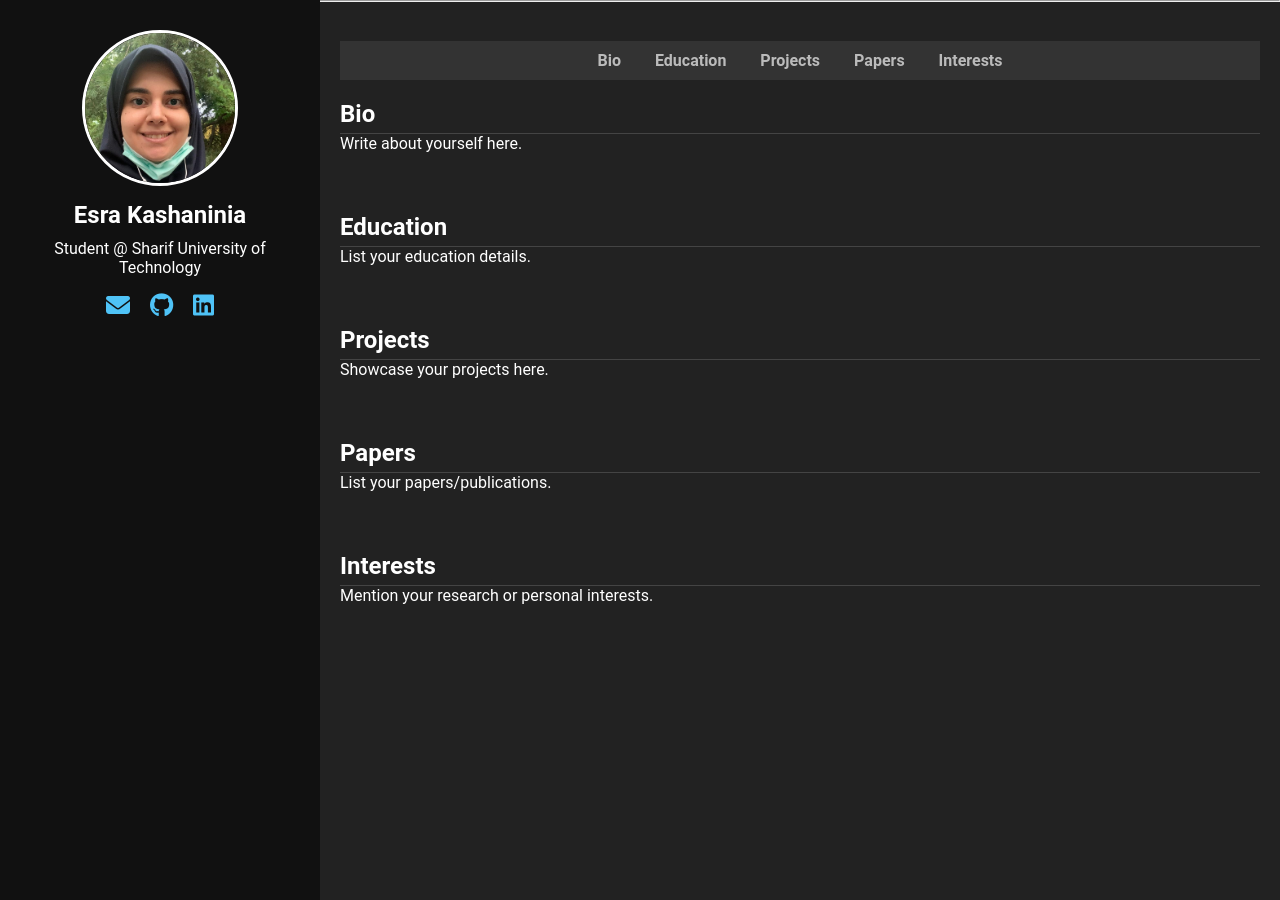
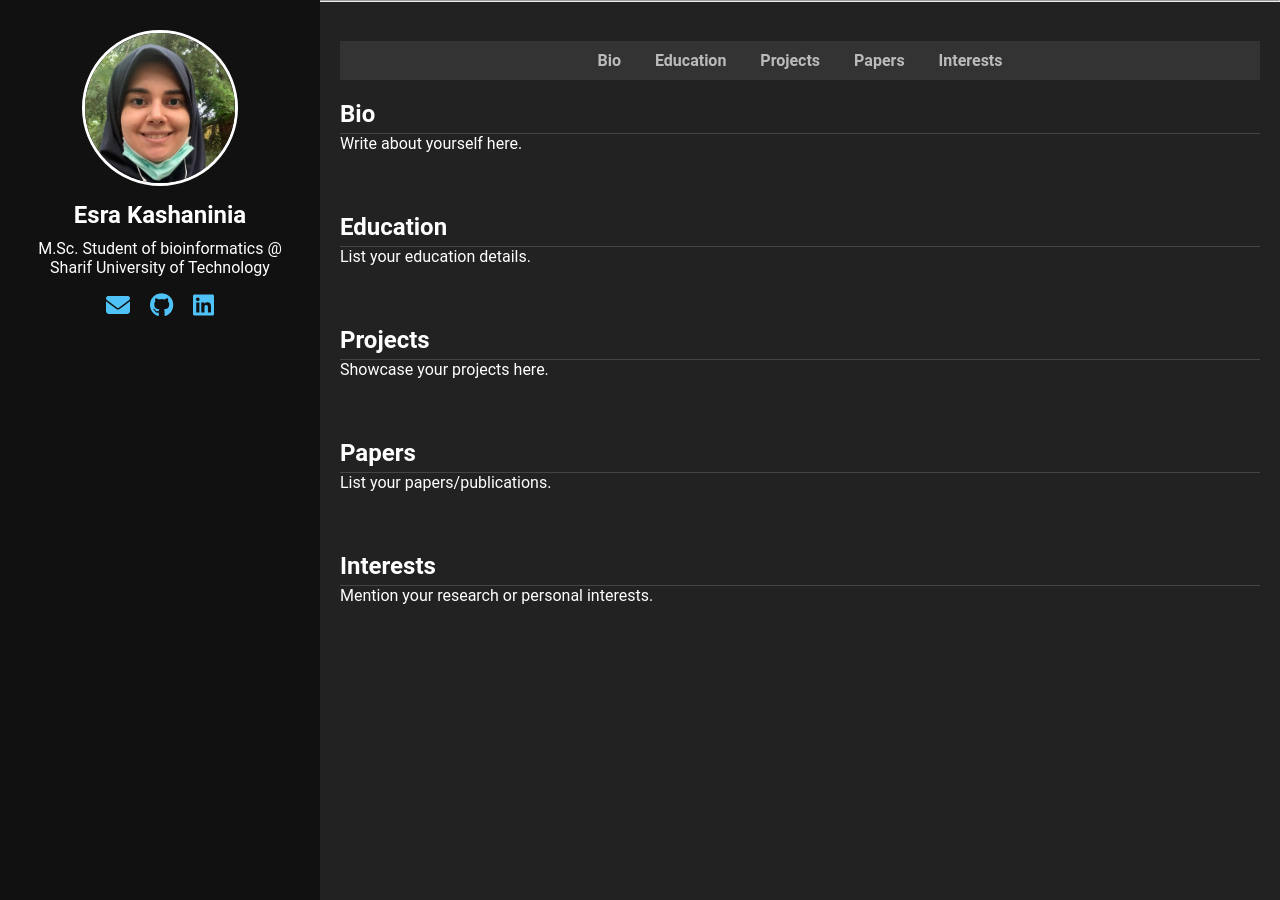
Before and after one commit to Esra-K/Esra-K.github.io, a Jekyll site: the page built from index.md, in a window 1280 px wide and 900 px high. Built offline with Jekyll 4.4.1, drawn with Linux system fonts in a browser that asks for light colours; our own code applies the rules of GitHub Pages for plain Markdown files.

Commit message:
update bio

```diff
--- a/index.md
+++ b/index.md
@@ -11,7 +11,7 @@ layout: default
     <img src="avatar.jpeg" alt="Esra Kashaninia Photo" class="profile-pic">
     <div class="info">
       <h2>Esra Kashaninia</h2>
-      <p>Student @ Sharif University of Technology</p>
+      <p> M.Sc. Student of bioinformatics @ Sharif University of Technology </p>
       <div class="social-icons">
 	  <a href="mailto:esra.kashaninia@ce.sharif.edu" target="_blank" aria-label="Email">
 	    <i class="fa-solid fa-envelope"></i>
```
